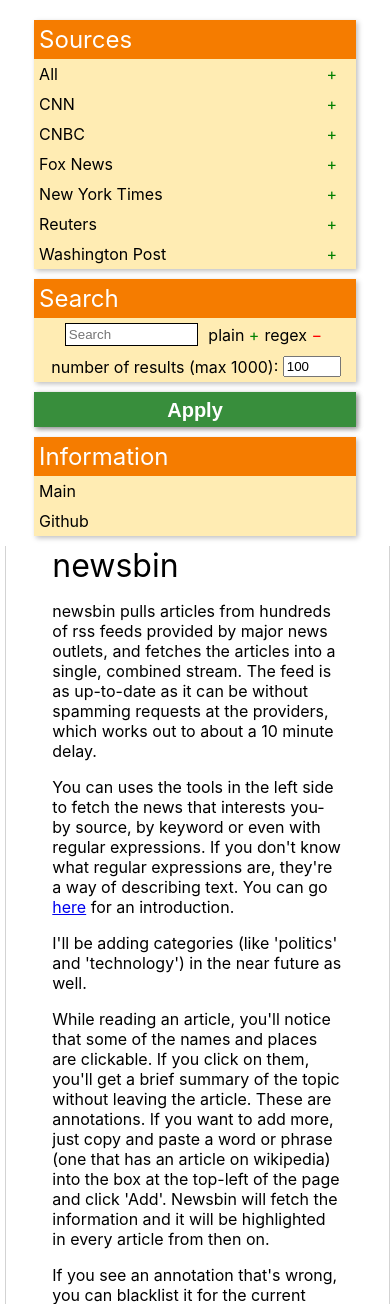
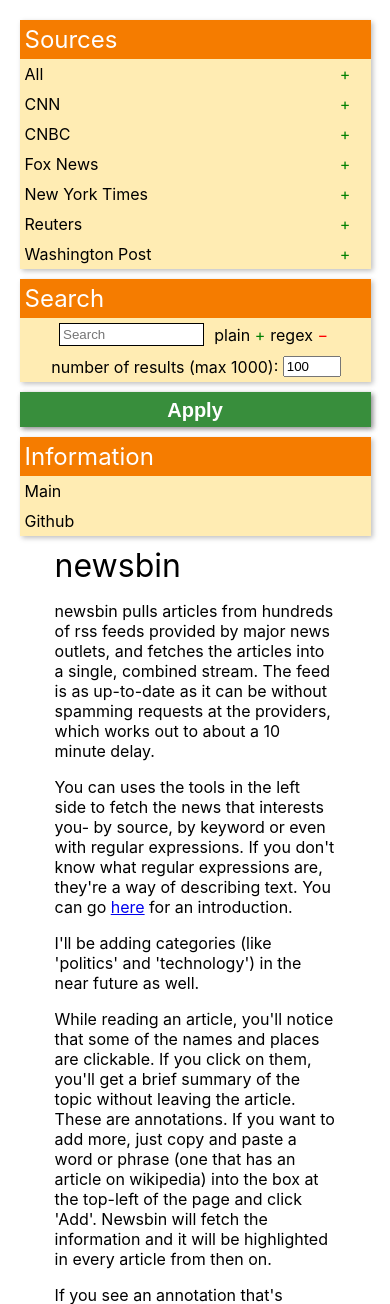
Before and after one commit to WillKoehrsen/newsbin, a Flask app: page /about in a window 390 px wide. Shown: the top 1304 px of the page. Run offline with Flask 2, Linux system fonts and the light colour scheme; parts of the project's set-up code (start-up, migrations or seed data) failed here and were passed over.

Commit message:
pre-deploy commit

```diff
--- a/site/static/css/index.css
+++ b/site/static/css/index.css
@@ -321,9 +321,10 @@
 		width:100%;
 		flex-direction:column;
 	}
-	.side-container {
-		max-width:95%;
+	.side-container, .main-container {
+		width:90%;
 		margin:0 auto 0 auto;
+		border:none;
 	}
 	.search-bar, .result-bar {
 		justify-content:center;
```
